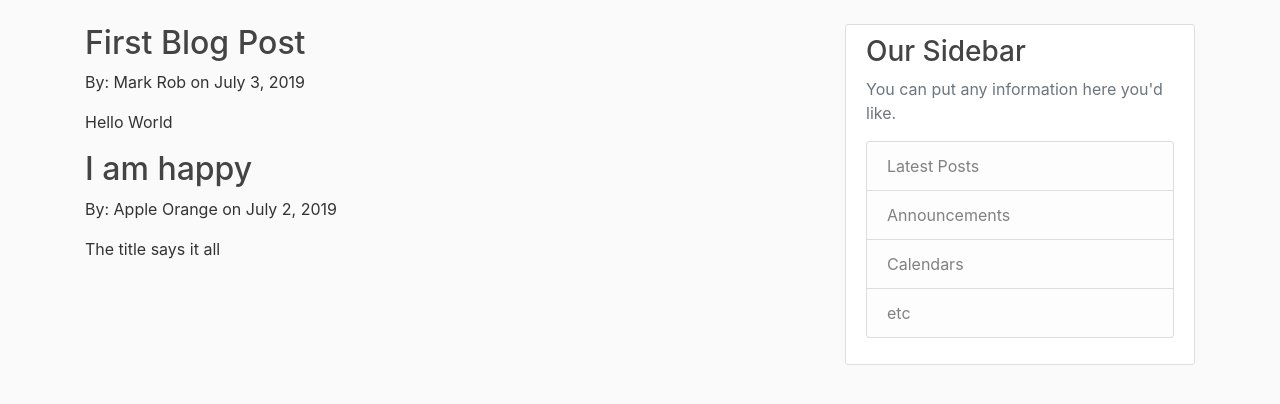
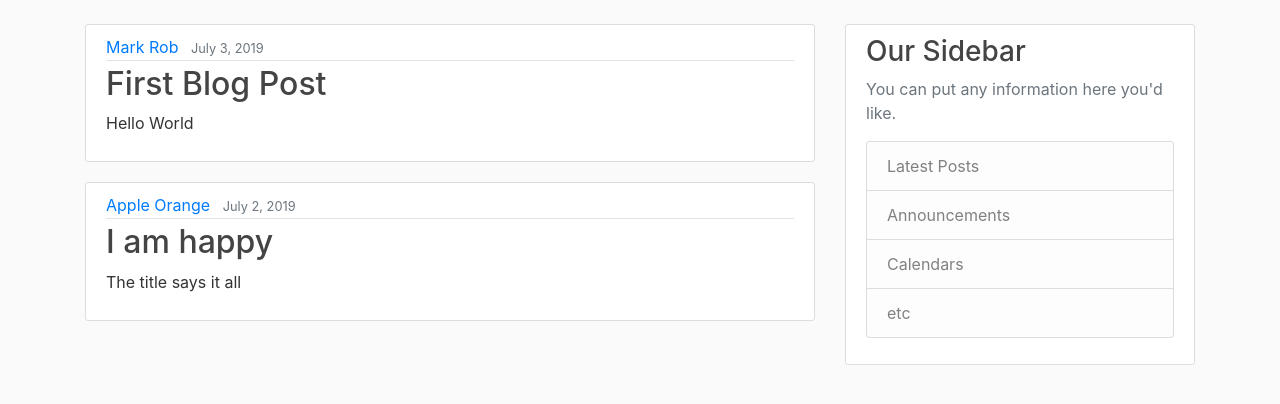
Before and after one commit to RobostGhost/Flask_Blog, a Flask app: page / in a window 1280 px wide. Shown: the part 56-460 px from the top of the page. Run offline with Flask 2, Linux system fonts and the light colour scheme; some libraries are stand-ins or nearby versions.

Commit message:
improve ui for blog posts in home page

```diff
--- a/templates/home.html
+++ b/templates/home.html
@@ -4,8 +4,15 @@
 {% block content %}
     <!-- Using Jinja2 -->
     {% for post in posts %}
-        <h2>{{post.title}}</h2>
-        <p>By: {{post.author}} on {{post.date_posted}}</p>
-        <p>{{post.content}}</p>
+        <article class="media content-section">
+            <div class="media-body">
+            <div class="article-metadata">
+                <a class="mr-2" href="#">{{ post.author }}</a>
+                <small class="text-muted">{{ post.date_posted }}</small>
+            </div>
+            <h2><a class="article-title" href="#">{{ post.title }}</a></h2>
+            <p class="article-content">{{ post.content }}</p>
+            </div>
+        </article>
     {% endfor %}
 {% endblock content %}
```
